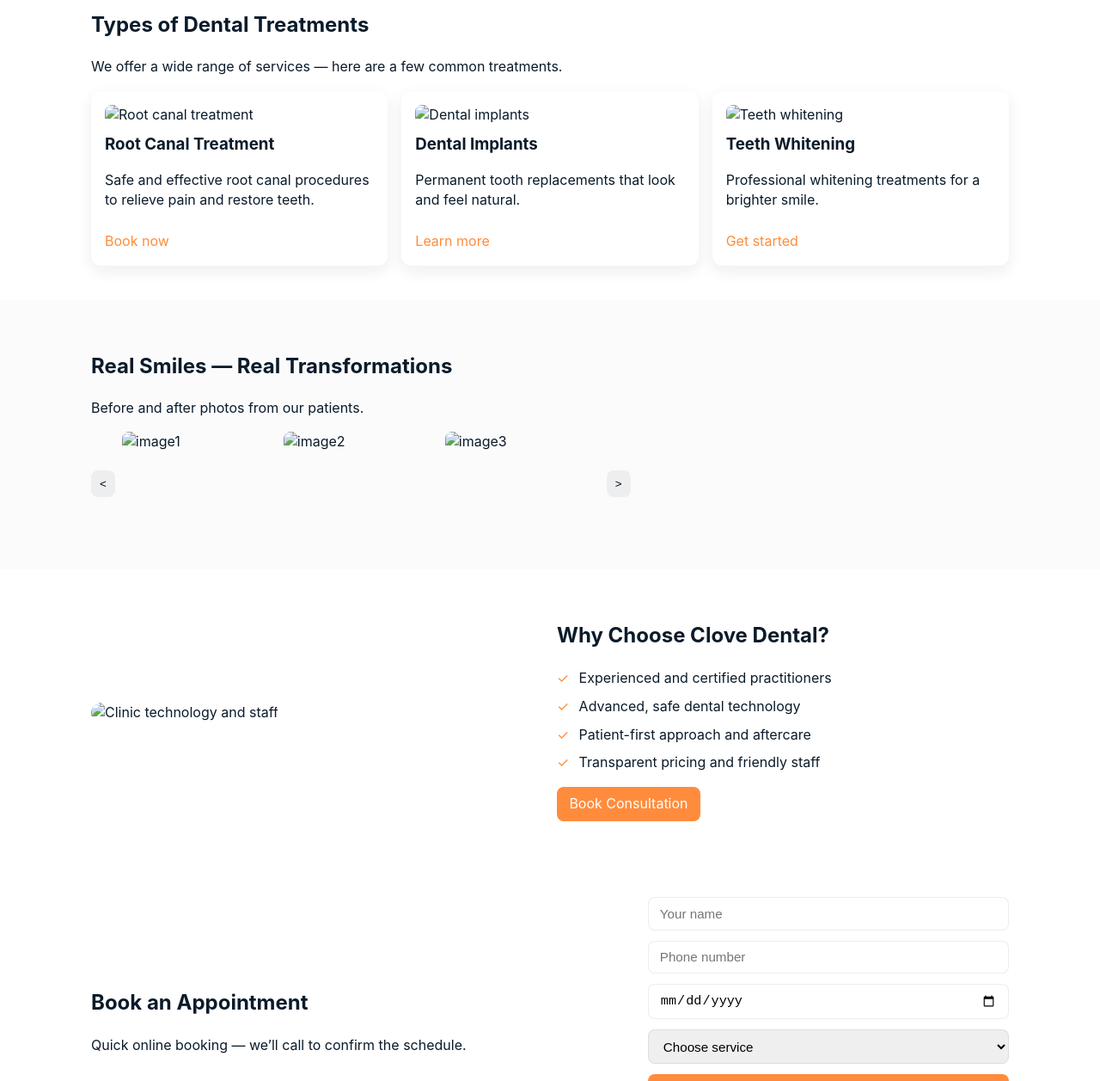
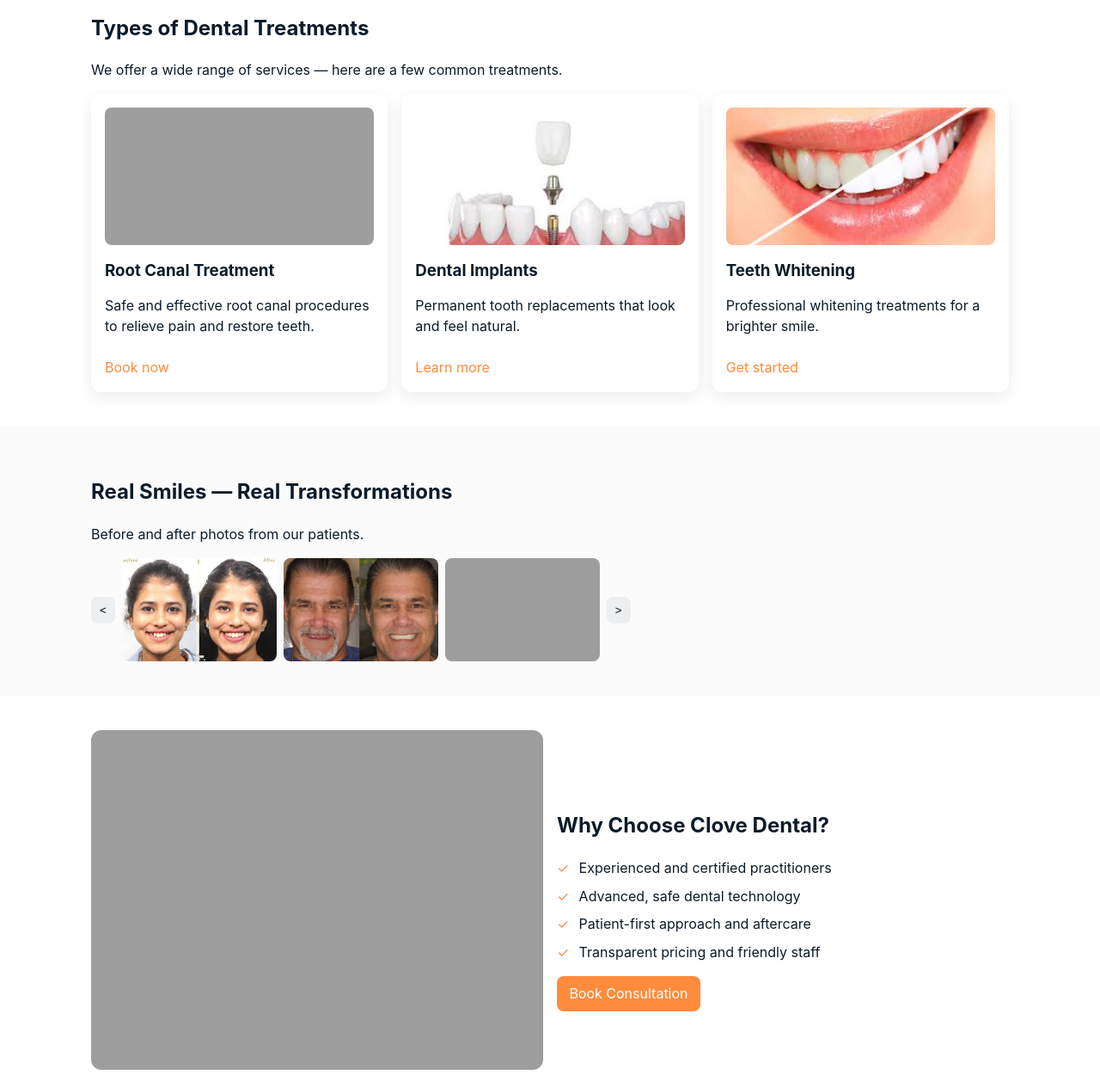
Before and after one commit to Ajaykumar902/dental-clinic-landing, a plain HTML site: page index.html in a window 1280 px wide. Shown: the part 520-1777 px from the top of the page at 86% size. Drawn offline with Linux system fonts and the light colour scheme; the site is published under a folder, as on GitHub Pages, so addresses that start at the root find nothing.

Commit message:
Update index.html

```diff
--- a/index.html
+++ b/index.html
@@ -65,7 +65,7 @@
         </div>
 
         <div class="hero-right">
-          <img src="/images/doctorroom.jpg" alt="Doctor and patient" class="hero-img" >
+          <img src="images/doctorroom.jpg" alt="Doctor and patient" class="hero-img" >
         </div>
       </div>
     </section>
@@ -77,21 +77,21 @@
 
         <div class="cards-grid">
           <article class="card">
-            <img src="/images/rootcanal.png" alt="Root canal treatment">
+            <img src="images/rootcanal.png" alt="Root canal treatment">
             <h3>Root Canal Treatment</h3>
             <p>Safe and effective root canal procedures to relieve pain and restore teeth.</p>
             <a class="link" href="#get-appointment">Book now</a>
           </article>
 
           <article class="card">
-            <img src="/images/dentalimplant.jpeg" alt="Dental implants">
+            <img src="images/dentalimplant.jpeg" alt="Dental implants">
             <h3>Dental Implants</h3>
             <p>Permanent tooth replacements that look and feel natural.</p>
             <a class="link" href="#get-appointment">Learn more</a>
           </article>
 
           <article class="card">
-            <img src="/images/toothwhiting.jpeg" alt="Teeth whitening">
+            <img src="images/toothwhiting.jpeg" alt="Teeth whitening">
             <h3>Teeth Whitening</h3>
             <p>Professional whitening treatments for a brighter smile.</p>
             <a class="link" href="#get-appointment">Get started</a>
@@ -108,9 +108,9 @@
         <div class="carousel" id="transformCarousel" aria-roledescription="carousel">
           <button class="carousel-btn prev" aria-label="Previous"><</button>
           <div class="carousel-track">
-            <img src="/images/tranform1.png" alt="image1" />
-            <img src="/images/tranform2.png" alt="image2" />
-            <img src="/images/transform3.png" alt="image3" />
+            <img src="images/tranform1.png" alt="image1" />
+            <img src="images/tranform2.png" alt="image2" />
+            <img src="images/transform3.png" alt="image3" />
           </div>
           <button class="carousel-btn next" aria-label="Next">></button>
         </div>
@@ -121,7 +121,7 @@
     <section id="why" class="section">
       <div class="container why-grid">
         <div class="why-media">
-          <img src="/images/staff.png" alt="Clinic technology and staff">
+          <img src="images/staff.png" alt="Clinic technology and staff">
         </div>
         <div class="why-content">
           <h2>Why Choose Clove Dental?</h2>
```
